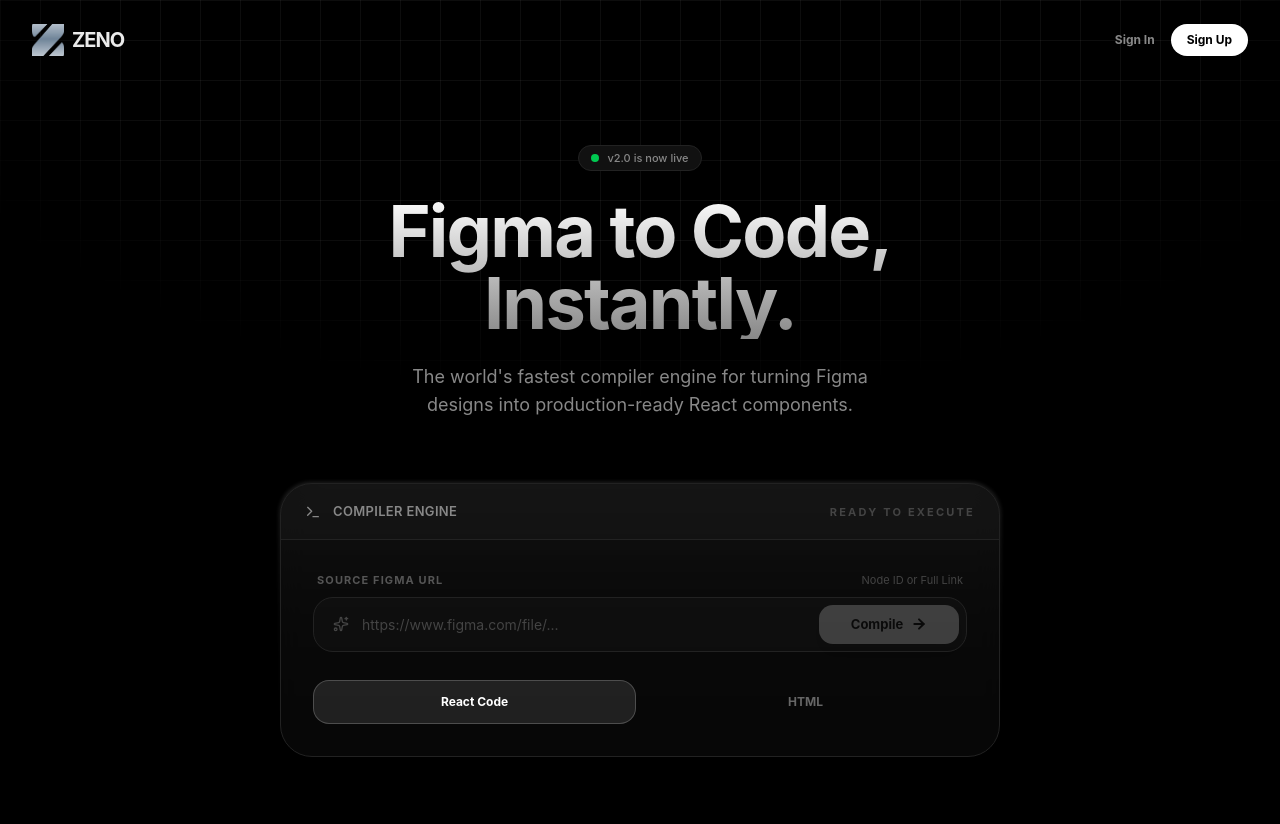
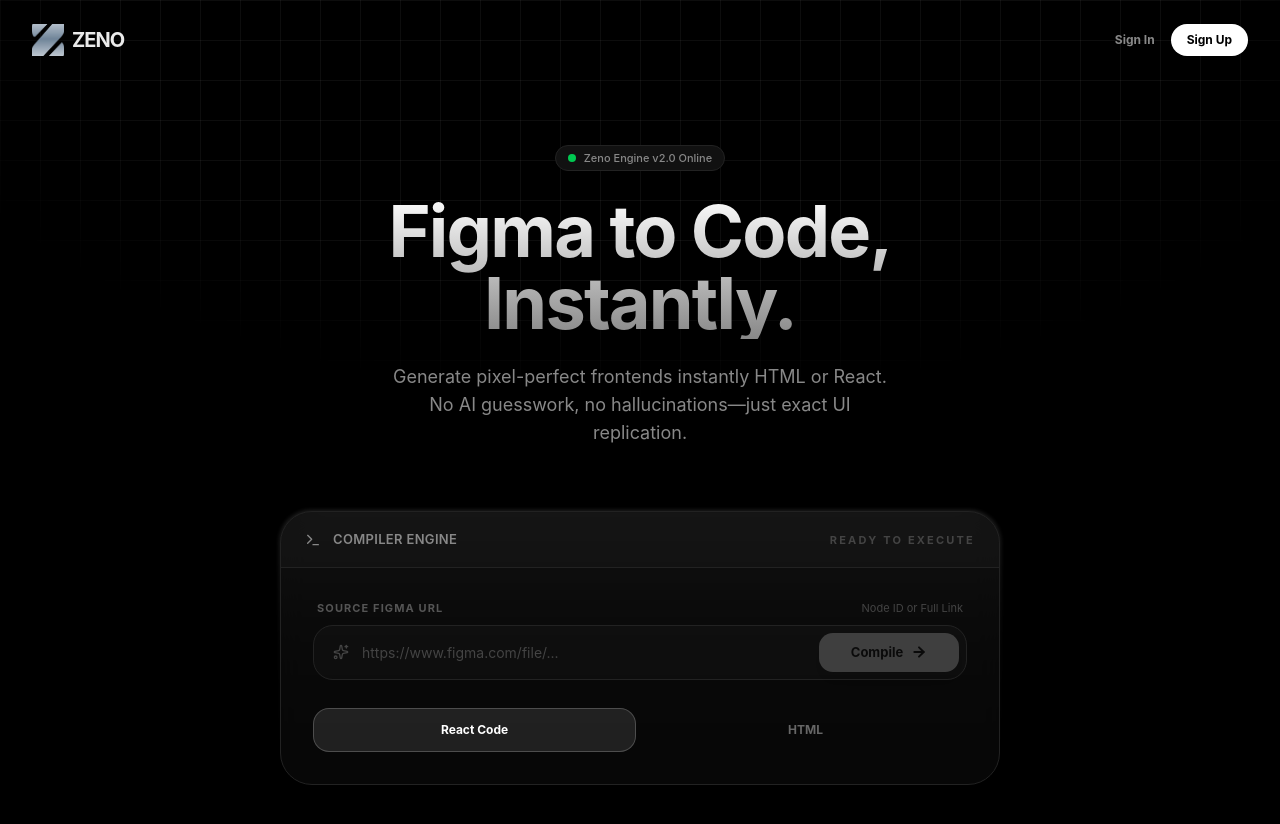
Before and after one commit to n8n-zeno/n8n-zeno.github.io, a React (Vite) app in the folder frontend/: page / in a window 1280 px wide. Shown: the top 824 px of the page. Built offline with nearby package versions, Linux system fonts and the light colour scheme.

Commit message:
content writing

```diff
--- a/frontend/src/ZenoCompiler.tsx
+++ b/frontend/src/ZenoCompiler.tsx
@@ -198,13 +198,13 @@
         <div className="text-center mb-16 max-w-2xl mx-auto">
           <div className="inline-flex items-center gap-2 px-3 py-1 rounded-full bg-[#111] border border-[#222] text-[#888] text-[11px] font-medium mb-6">
             <span className="w-2 h-2 rounded-full bg-green-500"></span>
-            v2.0 is now live
+            Zeno Engine v2.0 Online
           </div>
           <h1 className="text-5xl md:text-7xl font-bold tracking-tight mb-6 bg-clip-text text-transparent bg-gradient-to-b from-white to-[#888]">
             Figma to Code, <br/>Instantly.
           </h1>
           <p className="text-[#888] text-lg max-w-lg mx-auto">
-            The world's fastest compiler engine for turning Figma designs into production-ready React components.
+          Generate pixel-perfect frontends instantly HTML or React. No AI guesswork, no hallucinations—just exact UI replication.
           </p>
         </div>
 
```
Also changed, not shown: 1 other file (tests, documents, lock files or other folders).
